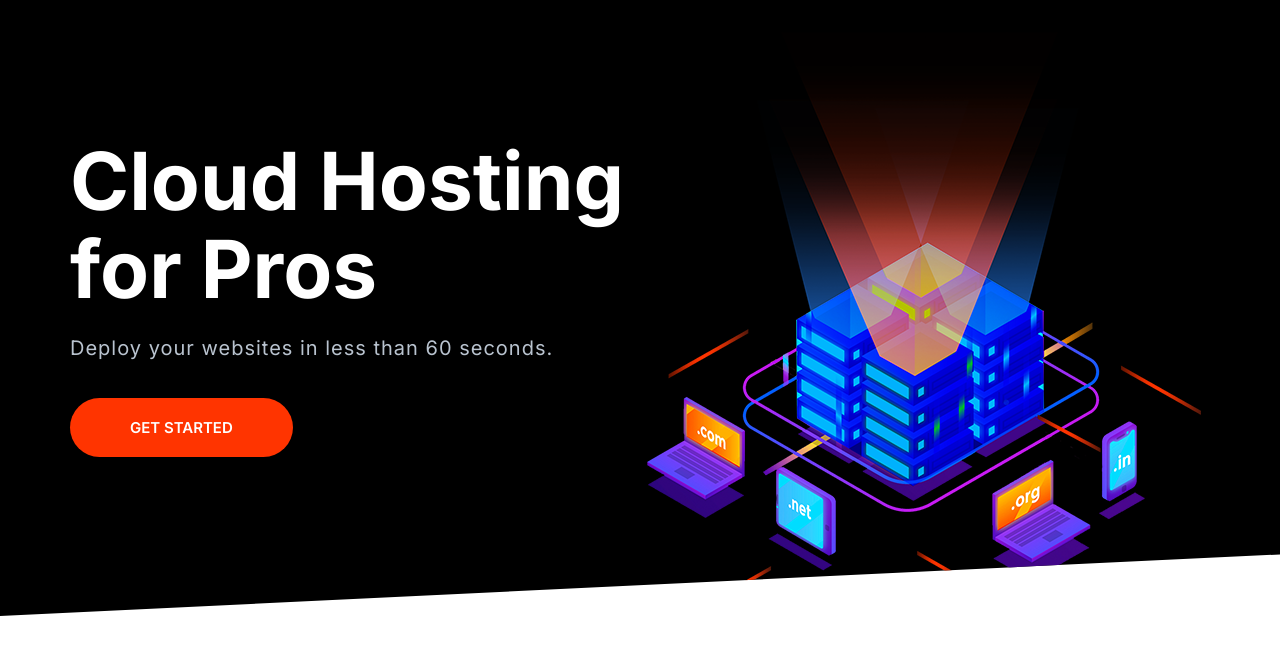
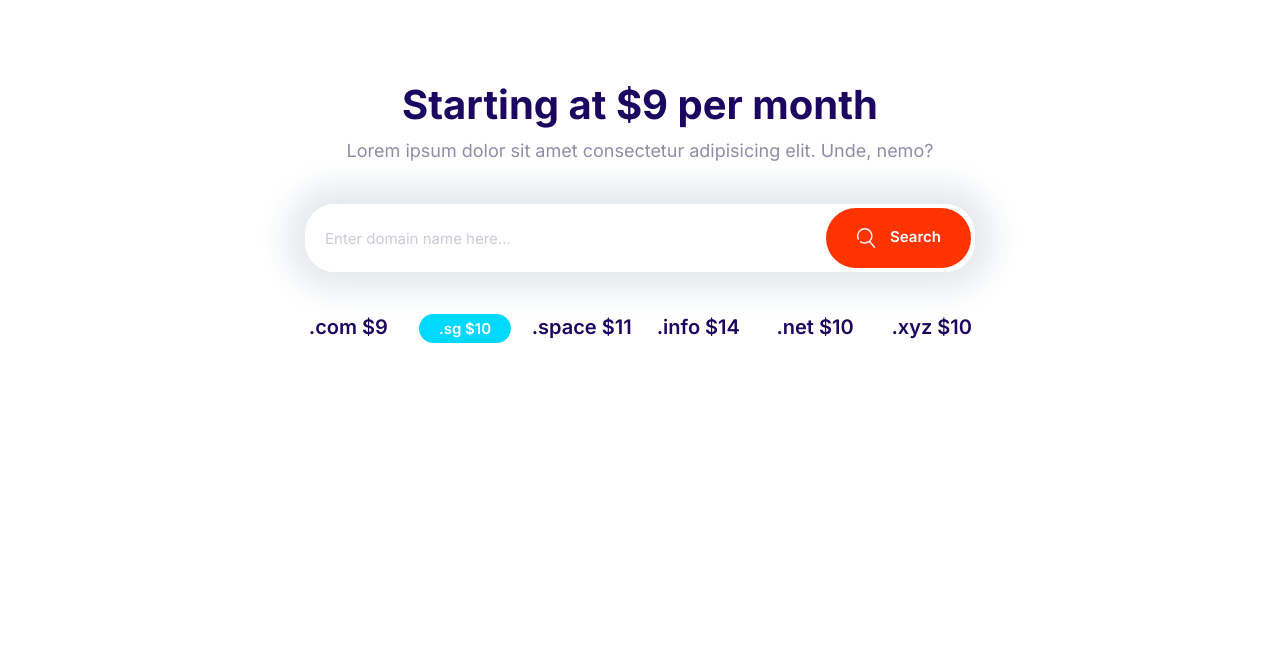
Before and after one commit to ksajjadk/sajjad, a plain HTML site: page index.html in a window 1280 px wide. Drawn offline with Linux system fonts and the light colour scheme.

Commit message:
builld the block-domain component.

```diff
--- a/css/styles.css
+++ b/css/styles.css
@@ -193,13 +193,19 @@
     font-size: 1.8rem;
     font-weight: 600;
     margin: 1rem 0;
+    outline: 0;
     text-align: center;
     padding: 2rem 3rem;
     text-decoration: uppercase;
     white-space: nowrap;
 
 }
-
+.btn .icon{
+    width: 2rem;
+    height: 2rem;
+    margin-right: 1rem;
+    vertical-align: middle;
+}
 .btn--primary{
     background: var(--color-primary);
     color: #fff;
@@ -267,7 +273,7 @@
 .input-group .input{
     border: 0;
     flex-grow: 1;
-    padding: 1.5rem 1rem;
+    padding: 1.5rem 2rem;
 }
 .input-group .btn{
     margin: 4px;
@@ -637,3 +643,28 @@
       padding-top: 0;
     }
   }
+
+  /* Domain Block */
+  .block-domain .input-group{
+    box-shadow: 0 0 30px 20px #e6ebee;
+    border: 0;
+    margin: 4rem auto;
+    max-width: 670px;
+  }
+  .block-domain__prices{
+    color: var(--color-headings);
+    display: grid;
+    grid-template-columns: repeat(3, 1fr);
+    grid-template-rows: repeat(2, 6rem);
+    font-size: 2rem;
+    font-weight: 600;
+    justify-items: center;
+    max-width: 700px;
+    margin: 0 auto;
+  }
+
+  @media screen and (min-width:768px) {
+    .block-domain__prices{
+        grid-template-columns: repeat(auto-fit, minmax(10rem,1fr));
+    }
+  }
--- a/index.html
+++ b/index.html
@@ -14,17 +14,34 @@
     <link rel="stylesheet" href="css/styles.css" />
   </head>
   <body>
-    <section class="block block--dark block--skewed-left hero">
-      <div class="container grid grid--1x2">
-        <header class="block__header hero__content">
-          <h1 class="block__heading">Cloud Hosting for Pros</h1>
-          <p class="hero__tagline">
-            Deploy your websites in less than 60 seconds.
-          </p>
-          <a href="" class="btn btn--accent btn--stretched">GET STARTED</a>
-        </header>
-        <img class="hero__image" src="images/banner.png" alt="" />
+    <section class="block container block-domain">
+      <header class="block__header">
+        <h2>Starting at $9 per month</h2>
+        <p>
+          Lorem ipsum dolor sit amet consectetur adipisicing elit. Unde, nemo?
+        </p>
+      </header>
+      <div class="input-group">
+        <input
+          type="text"
+          class="input"
+          placeholder="Enter domain name here..."
+        />
+        <button class="btn btn--accent">
+          <svg class="icon icon--white">
+            <use xlink:href="images/sprite.svg#search"></use>
+          </svg>
+          Search
+        </button>
       </div>
+      <ul class="list block-domain__prices">
+        <li>.com $9</li>
+        <li><span class="badge badge--secondary">.sg $10</span></li>
+        <li>.space $11</li>
+        <li>.info $14</li>
+        <li>.net $10</li>
+        <li>.xyz $10</li>
+      </ul>
     </section>
     <script src="js/main.js"></script>
   </body>
```
Also changed, not shown: components/block-domain.html (added, +23 -0 lines), components/hero.html (+12 -1 lines), images/banner.webp (added), images/banner@2x.png (added), images/banner@2x.webp (added).
